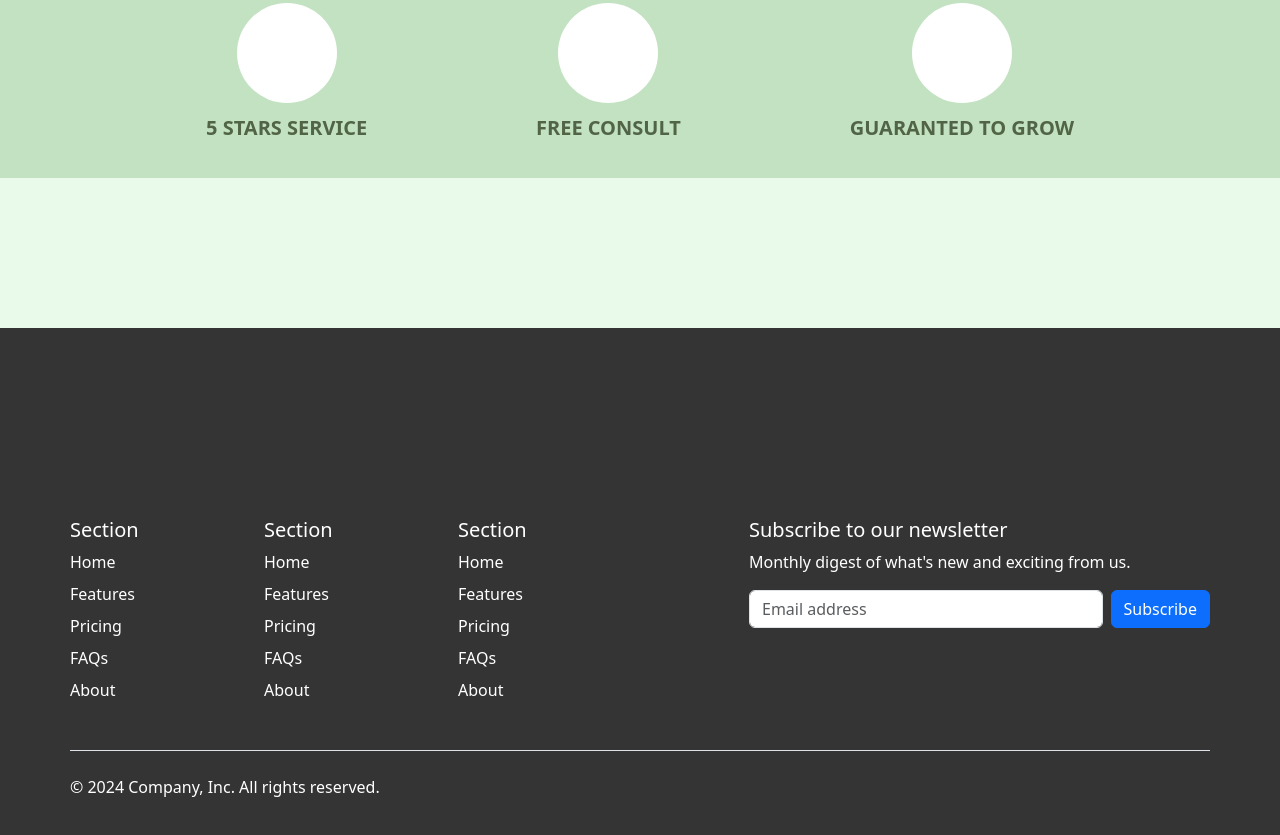
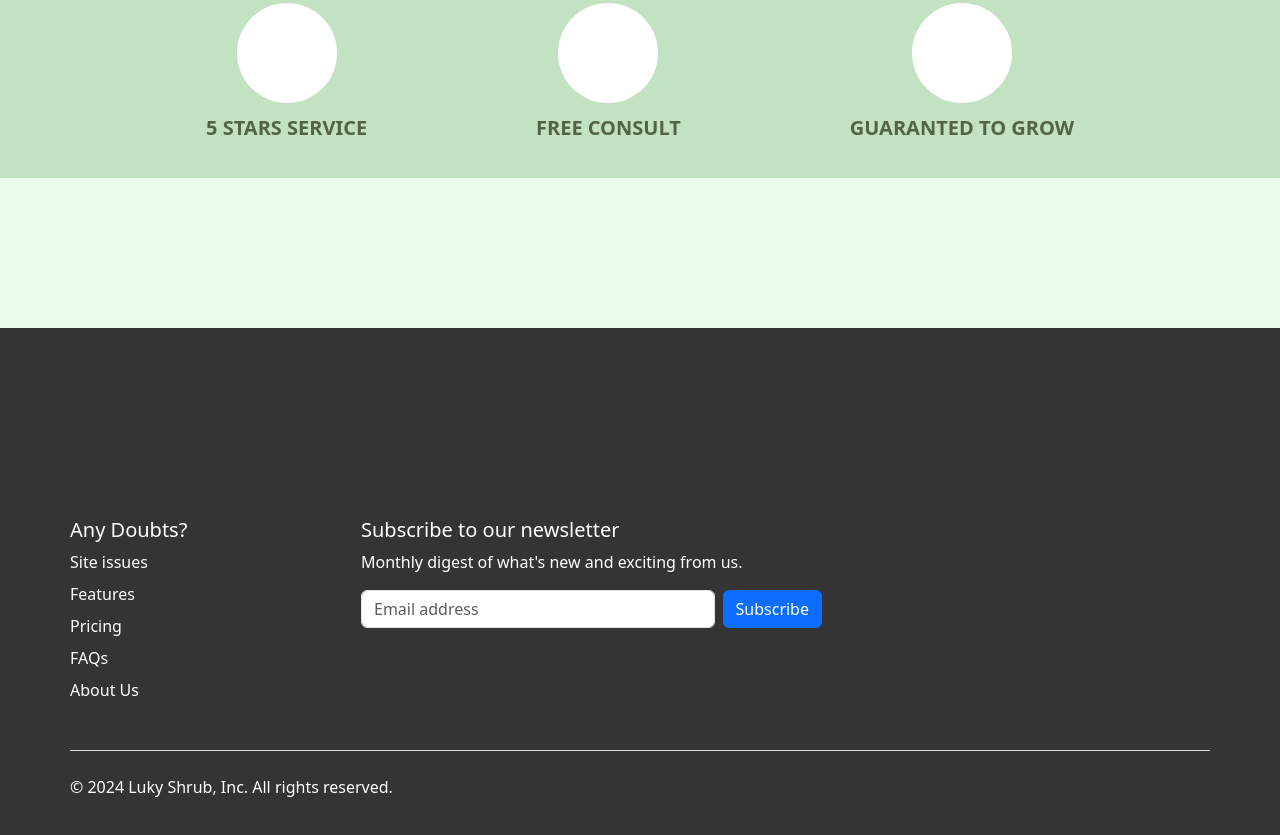
Before and after one commit to LedroPucas/Luky-Shrub, a plain HTML site: page index.html in a window 1280 px wide. Shown: the part 2526-3361 px from the top of the page. Drawn offline with nearby package versions, Linux system fonts and the light colour scheme.

Commit message:
Update index.html

```diff
--- a/index.html
+++ b/index.html
@@ -238,37 +238,16 @@
         <footer class="py-7">
           <div class="row">
             <div class="col-1 col-md-2 mb-3">
-              <h5>Section</h5>
+              <h5>Any Doubts?</h5>
               <ul class="nav flex-column">
-                <li class="nav-item mb-2"><a href="#" class="nav-link p-0 text-body-secondary">Home</a></li>
+                <li class="nav-item mb-2"><a href="#" class="nav-link p-0 text-body-secondary">Site issues</a></li>
                 <li class="nav-item mb-2"><a href="#" class="nav-link p-0 text-body-secondary">Features</a></li>
                 <li class="nav-item mb-2"><a href="#" class="nav-link p-0 text-body-secondary">Pricing</a></li>
                 <li class="nav-item mb-2"><a href="#" class="nav-link p-0 text-body-secondary">FAQs</a></li>
-                <li class="nav-item mb-2"><a href="#" class="nav-link p-0 text-body-secondary">About</a></li>
+                <li class="nav-item mb-2"><a href="#" class="nav-link p-0 text-body-secondary">About Us</a></li>
               </ul>
             </div>
 
-            <div class="col-6 col-md-2 mb-3">
-              <h5>Section</h5>
-              <ul class="nav flex-column">
-                <li class="nav-item mb-2"><a href="#" class="nav-link p-0 text-body-secondary">Home</a></li>
-                <li class="nav-item mb-2"><a href="#" class="nav-link p-0 text-body-secondary">Features</a></li>
-                <li class="nav-item mb-2"><a href="#" class="nav-link p-0 text-body-secondary">Pricing</a></li>
-                <li class="nav-item mb-2"><a href="#" class="nav-link p-0 text-body-secondary">FAQs</a></li>
-                <li class="nav-item mb-2"><a href="#" class="nav-link p-0 text-body-secondary">About</a></li>
-              </ul>
-            </div>
-
-            <div class="col-6 col-md-2 mb-3">
-              <h5>Section</h5>
-              <ul class="nav flex-column">
-                <li class="nav-item mb-2"><a href="#" class="nav-link p-0 text-body-secondary">Home</a></li>
-                <li class="nav-item mb-2"><a href="#" class="nav-link p-0 text-body-secondary">Features</a></li>
-                <li class="nav-item mb-2"><a href="#" class="nav-link p-0 text-body-secondary">Pricing</a></li>
-                <li class="nav-item mb-2"><a href="#" class="nav-link p-0 text-body-secondary">FAQs</a></li>
-                <li class="nav-item mb-2"><a href="#" class="nav-link p-0 text-body-secondary">About</a></li>
-              </ul>
-            </div>
 
             <div class="col-md-5 offset-md-1 mb-3">
               <form>
@@ -284,7 +263,7 @@
           </div>
 
           <div class="d-flex flex-column flex-sm-row justify-content-between py-4 my-4 border-top">
-            <p>© 2024 Company, Inc. All rights reserved.</p>
+            <p>© 2024 Luky Shrub, Inc. All rights reserved.</p>
             <ul class="list-unstyled d-flex">
               <li class="ms-3"><a class="link-body-emphasis" href="#"><svg class="bi" width="24" height="24"><use xlink:href="#twitter"></use></svg></a></li>
               <li class="ms-3"><a class="link-body-emphasis" href="#"><svg class="bi" width="24" height="24"><use xlink:href="#instagram"></use></svg></a></li>
```
